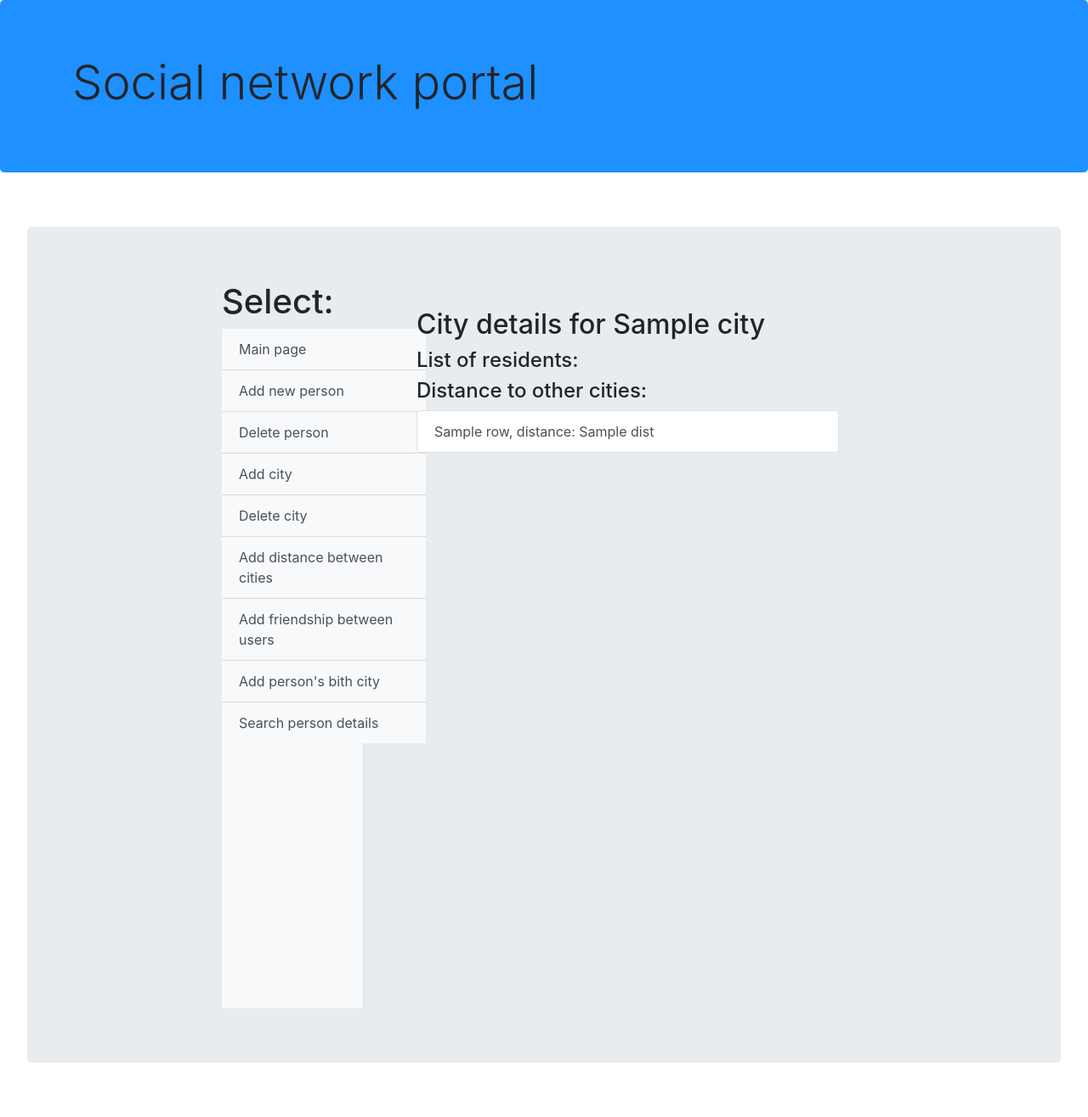
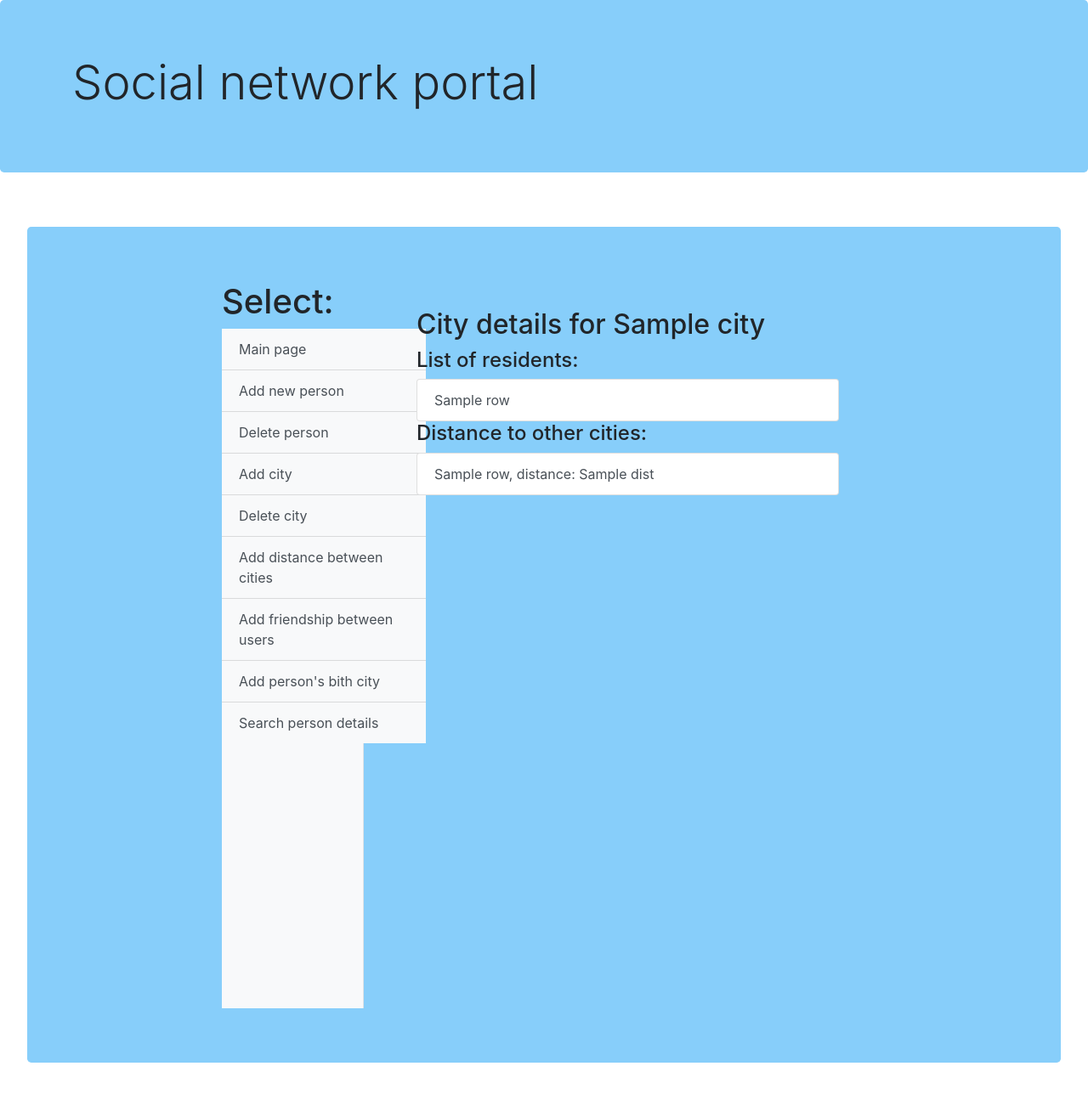
Before and after one commit to mareknowak98/neo4j_flask_app, a Flask app: template app/templates/info_city.html in a window 1280 px wide. Shown: the whole page at 85% size. Run offline with Flask 2, Linux system fonts and the light colour scheme; the template is opened without the code that fills it: most values are stand-ins (such as "Sample title", 1, 10 or a date in 2020); some libraries are stand-ins or nearby versions.

Commit message:
initial version of working application

```diff
--- a/app/static/styles.css
+++ b/app/static/styles.css
@@ -9,6 +9,10 @@
 }
 .jumbotron2{
     background-color: dodgerblue;
+}
+
+.jumbotron{
+    background-color: lightskyblue;
 }
 
 .navbar{
--- a/app/templates/info_city.html
+++ b/app/templates/info_city.html
@@ -2,17 +2,17 @@
 {% block content %}
 <h2>City details for {{ city['city'] }} </h2>
 <h4>List of residents:</h4>
-{##}
-{#{% if city %}#}
-{#    <ul class="list-group">#}
-{#        {% for row in people_live_in %}#}
-{#            <li onclick="location.href='/person/info?name={{ row[0]}}'" class="list-group-item list-group-item-action">{{ row[0] }}</li>#}
-{#        {% endfor %}#}
-{#    </ul>#}
-{#{% else %}#}
-{#    None#}
-{#{%endif %}#}
-{##}
+
+{% if people_live_in %}
+    <ul class="list-group">
+        {% for row in people_live_in %}
+            <li onclick="location.href='/person/info?name={{ row['name']}}'" class="list-group-item list-group-item-action">{{ row['name'] }}</li>
+        {% endfor %}
+    </ul>
+{% else %}
+    None
+{%endif %}
+
 {% if city %}
     <h4>Distance to other cities:</h4>
     <ul class="list-group">
--- a/app/templates/info_person.html
+++ b/app/templates/info_person.html
@@ -15,7 +15,7 @@
 {% if friends %}
 <ul class="list-group">
     {% for row in friends %}
-        <li onclick="location.href='/person/info?name={{ row['b']['name'] }}" class="list-group-item list-group-item-action">{{ row['b']['name'] }}</li>
+        <li onclick="location.href='/person/info?name={{ row['b']['name'] }}'" class="list-group-item list-group-item-action">{{ row['b']['name'] }}</li>
     {% endfor %}
 </ul>
 {% else %}
--- a/app/templates/search_person.html
+++ b/app/templates/search_person.html
@@ -1,17 +1,17 @@
 {% extends "base.html" %}
 {% block content %}
 
-<h2>Wybierz osobę, której informacje chcesz znaleźć:</h2>
+<h2>Select person to find detailed informations</h2>
 
 <form action="{{ url_for('search_person') }}" method="post">
 <div class="input-group">
     <select name="name" class="custom-select">
         {% for row in persons %}
-        <option value="{{ row[0]['data']['name'] }}" class="list-group-item list-group-item-action">{{ row[0]['data']['name'] }}</option>
+        <option value="{{ row['name'] }}" class="list-group-item list-group-item-action">{{ row['name'] }}</option>
         {% endfor %}
     </select>
     <div class="input-group-append">
-        <input type="submit" value="Wyszukaj" class="btn btn-outline-secondary btn-style">
+        <input type="submit" value="Search" class="btn btn-outline-secondary btn-style">
     </div>
 </div>
 </form>
```
Also changed, not shown: app/models.py (+6 -2 lines), app/views.py (+12 -3 lines), 1 other file.
